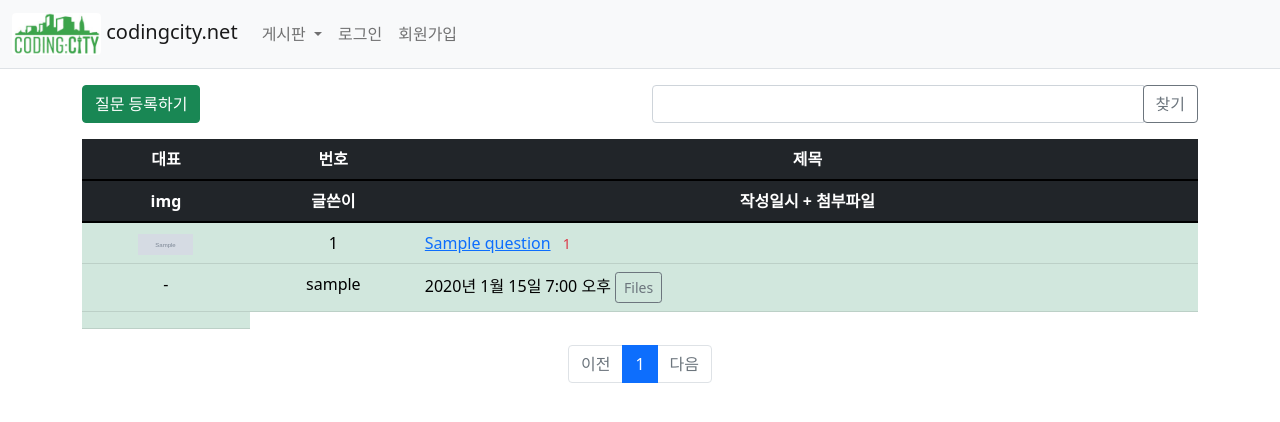
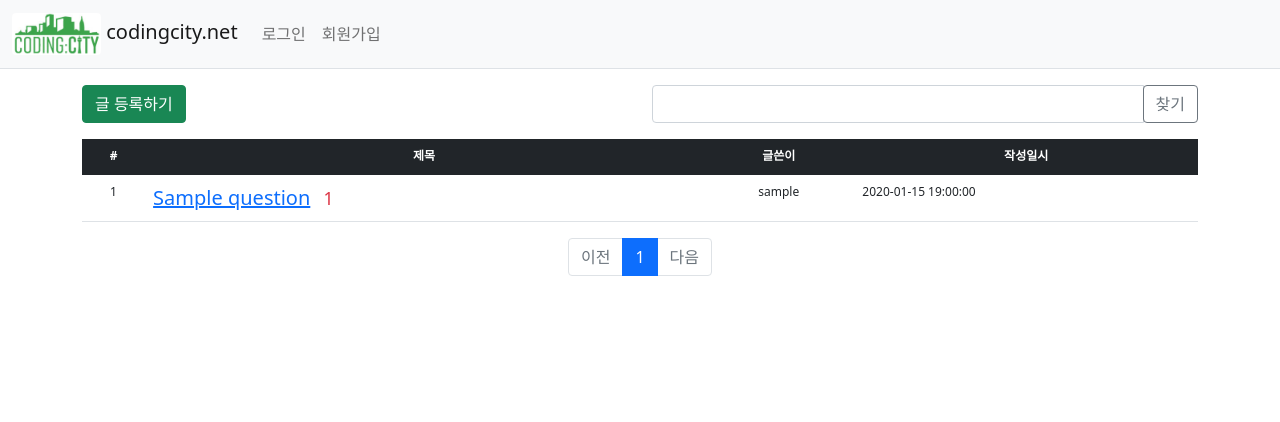
Before and after one commit to codingcity/codingcitynet, a Django app: page / in a window 1280 px wide. Shown: the top 422 px of the page. Run offline with Django 4.2, Linux system fonts and the light colour scheme; tables that the repository leaves empty hold one stand-in row (values such as "Sample post"); grey boxes marked "Sample" are stand-in pictures; some libraries are stand-ins or nearby versions.

Commit message:
justPost

```diff
--- a/boards/forms.py
+++ b/boards/forms.py
@@ -5,7 +5,7 @@ from boards.models import Question, Answer
 class QuestionForm(forms.ModelForm):
     class Meta:
         model = Question  # 사용할 모델
-        fields = ['subject', 'content']  # QuestionForm에서 사용할 Question 모델의 속성
+        fields = ['subject', 'content', 'file_upload']  # QuestionForm에서 사용할 Question 모델의 속성
         """
         widgets = {
             'subject': forms.TextInput(attrs={'class': 'form-control'}),
@@ -15,6 +15,7 @@ class QuestionForm(forms.ModelForm):
         labels = {
             'subject': '제목',
             'content': '내용',
+            'file_upload': '파일',
         }
 
 
--- a/boards/models.py
+++ b/boards/models.py
@@ -18,7 +18,7 @@ class Question(models.Model):
     content = models.TextField()
     create_date = models.DateTimeField()
     modify_date = models.DateTimeField(null=True, blank=True)
-    voter = models.ManyToManyField(User, related_name='voter_question')  # 추천인 추가
+    voter = models.ManyToManyField(User, null=True, blank=True, related_name='voter_question')  # 추천인 추가
 
     head_image = models.ImageField(upload_to='boards/images/%Y/%m/%d/', blank=True)
     file_upload = models.FileField(upload_to='boards/files/%Y/%m/%d/', blank=True)
--- a/boards/views/question_views.py
+++ b/boards/views/question_views.py
@@ -15,6 +15,7 @@ def question_create(request):
             question = form.save(commit=False)
             question.author = request.user  # author 속성에 로그인 계정 저장
             question.create_date = timezone.now()
+            #question.file_upload
             question.save()
             return redirect('boards:index')
     else:
--- a/config/urls.py
+++ b/config/urls.py
@@ -20,6 +20,9 @@ from boards.views import base_views
 from django.conf import settings
 from django.conf.urls.static import static
 
+from .settings import base
+
+
 urlpatterns = [
     path('admin/', admin.site.urls),
     path('boards/', include('boards.urls')),
@@ -30,3 +33,10 @@ urlpatterns = [
 handler404 = 'common.views.page_not_found'
 
 urlpatterns += static(settings.MEDIA_URL, document_root=settings.MEDIA_ROOT)
+
+urlpatterns += static(base.MEDIA_URL, document_root=base.MEDIA_ROOT)
+#print("!!!!!!!!!!!",urlpatterns,"????????????????")
+print("!!!!!!!!!!!",base.MEDIA_URL,"????????????????")
+print("!!!!!!!!!!!",base.MEDIA_ROOT,"????????????????")
+print("!!!!!!!!!!!",settings.MEDIA_URL,"????????????????")
+print("!!!!!!!!!!!",settings.MEDIA_ROOT,"????????????????")
--- a/templates/boards/question_detail.html
+++ b/templates/boards/question_detail.html
@@ -21,7 +21,7 @@
             {% if question.head_image %}
                 <img class="card-img-top" src="{{ question.head_image.url }}" alt="Card image cap">
             {% else %}
-                <img class="img-fluid rounded" src="../../static/images/logo.png"  alt="logos" width="222" height="105" >
+                <img class="img-fluid rounded" src="/static/images/logo.png"  alt="logos" width="222" height="105" >
             {% endif %}
             <div class="card-text" >{{ question.content|mark }}</div>
             <div class="d-flex justify-content-end">
@@ -50,7 +50,8 @@
                     <a href="javascript:void(0)" class="delete btn btn-sm btn-outline-secondary"
        data-uri="{% url 'boards:question_delete' question.id  %}">삭제</a>
                 {% endif %}
-
+             </div>
+             <div class="my-3">
                  {% if question.file_upload %}
                 <a href="{{ question.file_upload.url }}" class="btn btn-sm float-end btn-outline-secondary " role="button" download>
                     Download : {{ question.get_file_name }}
--- a/templates/boards/question_form.html
+++ b/templates/boards/question_form.html
@@ -1,7 +1,7 @@
 {% extends 'base.html' %}
 {% block content %}
 <div class="container">
-    <h5 class="my-3 border-bottom pb-2">질문등록</h5>
+    <h5 class="my-3 border-bottom pb-2">글 등록</h5>
     <form method="post">
         {% csrf_token %}
 
@@ -24,12 +24,16 @@
             <input type="text" class="form-control" name="subject" id="subject"
                    value="{{ form.subject.value|default_if_none:'' }}">
         </div>
+
         <div class="mb-3">
             <label for="content" class="form-label">내용</label>
             <textarea class="form-control" name="content"
                       id="content" rows="10">{{ form.content.value|default_if_none:'' }}</textarea>
         </div>
 
+
+
+
         <button type="submit" class="btn btn-success">저장하기</button>
     </form>
 </div>
--- a/templates/boards/question_list.html
+++ b/templates/boards/question_list.html
@@ -5,7 +5,7 @@
 <div class="container my-3">
     <div class="row my-3">
         <div class="col-6">
-            <a href="{% url 'boards:question_create' %}" class="btn btn-success">질문 등록하기</a>
+            <a href="{% url 'boards:question_create' %}" class="btn btn-success">글 등록하기</a>
         </div>
         <div class="col-6">
             <div class="input-group">
@@ -18,20 +18,14 @@
     </div>
 
 
-    <table class="table table-success">
+ <table class="table" style="font-size: 12px">
         <thead>
             <tr class="text-center table-dark">
-                <th>대표</th>
-                <th>번호</th>
-                <th style="width:70%">제목</th>
-            </tr>
-        </thead>
-        <thead>
-            <tr class="text-center table-dark">
-                <th>img</th>
-                <th>글쓴이</th>
-                <th>작성일시 + 첨부파일</th>
-            </tr>
+            <th>#</th>
+            <th style="width:50%">제목</th>
+            <th>글쓴이</th>
+            <th>작성일시</th>
+        </tr>
         </thead>
         <tbody>
 
@@ -39,47 +33,31 @@
         {% for question in question_list %}
 
         <tr class="text-center">
-            <td>
-                {% if question.head_image %}
-                    <img  src="{{ question.head_image.url }}" alt="Card image cap" width="55" height="21">
-                {% else %}
-                    <img class="img-fluid rounded" src="../../static/images/logo.png"  alt="logos" width="55" height="21" >
-                {% endif %}
-            </td>
+
             <td>
                 <!-- 번호 = 전체건수 - 시작인덱스 - 현재인덱스 + 1 -->
                 {{ question_list.paginator.count|sub:question_list.start_index|sub:forloop.counter0|add:1 }}
             </td>
-            <td class="text-start">
+            <td class="text-start" style="font-size: 20px">
                 <a href="{% url 'boards:detail' question.id %}">{{ question.subject }}</a>
                 {% if question.answer_set.count > 0 %}
                  <span class="text-danger small mx-2">{{ question.answer_set.count }}</span>
                 {% endif %}
             </td>
-        </tr>
-        <tr class="text-center">
-            <td>-</td>
+
+
             <td>{{ question.author.username }}</td>  <!-- 글쓴이 추가 -->
-            <td class="text-start">{{ question.create_date }}
-                {% if question.file_upload %}
-                    <a href="{{ question.file_upload.url }}" class="btn btn-sm btn-outline-secondary " role="button" download>
-                    Files
-                    </a>
-                {% endif %}
+            <td class="text-start">{{ question.create_date | date:'Y-m-d H:i:s' }}
+
             </td>
 
-        </tr>
-        <tr>
-            <td>
-
-            </td>
         </tr>
 
 
         {% endfor %}
         {% else %}
         <tr>
-            <td colspan="4">질문이 없습니다.</td>
+            <td colspan="4">글이 없습니다.</td>
         </tr>
         {% endif %}
 
--- a/templates/navbar.html
+++ b/templates/navbar.html
@@ -2,7 +2,7 @@
 <nav class="navbar navbar-expand-lg navbar-light bg-light border-bottom">
     <div class="container-fluid">
         <a class="navbar-brand" href="{% url 'boards:index' %}">
-            <img class="img-fluid rounded" src="../../static/images/logo.png"  alt="logos" width="89" height="42" >
+            <img class="img-fluid rounded" src="/static/images/logo.png"  alt="logos" width="89" height="42" >
             codingcity.net
         </a>
         <button class="navbar-toggler" type="button"
@@ -16,16 +16,7 @@
         <div class="collapse navbar-collapse" id="navbarSupportedContent">
             <ul class="navbar-nav me-auto mb-2 mb-lg-0">
 
-                <li class="nav-item dropdown">
-                  <a class="nav-link dropdown-toggle" href="#" role="button" data-bs-toggle="dropdown" aria-expanded="false">
-                    게시판
-                  </a>
-                  <ul class="dropdown-menu">
-                    {% for category in categories %}
-                      <li><a class="dropdown-item" href="{{ category.get_absolute_url }}">{{ category }}({{ category.boards_set.count }})</a></li>
-                    {% endfor %}
-                  </ul>
-                </li>
+
 
                 <li class="nav-item">
                     {% if user.is_authenticated %}
```
Also changed, not shown: boards/migrations/0009_alter_question_voter.py (added).
